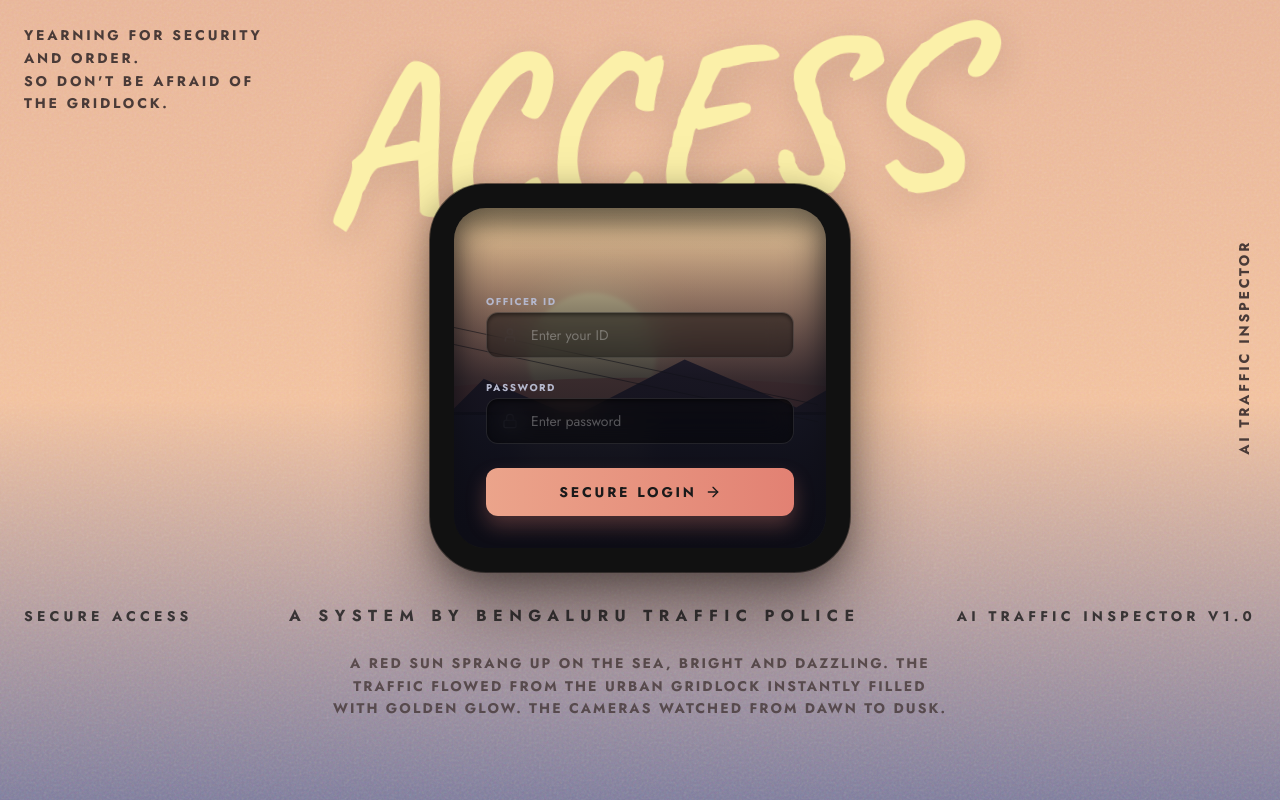
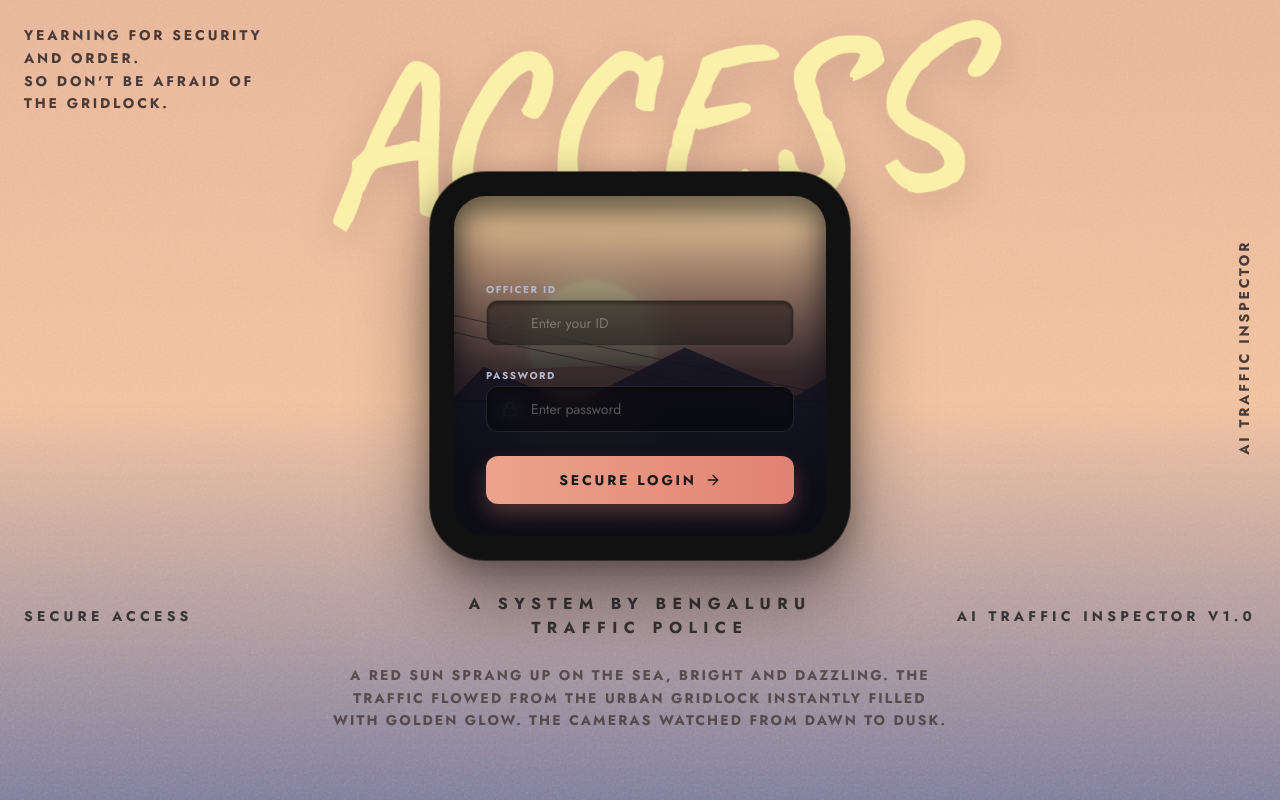
Before and after one commit to SarvagyaGupta-19/AI-Traffic-Inspector-FlipKart-Gridlock-Hackathon-2.0-, a Next.js app in the folder frontend/: page /login in a window 1280 px wide. Built offline with nearby package versions, Linux system fonts and the light colour scheme; no server answers.

Commit message:
style: fix footer text alignment using css grid

```diff
--- a/frontend/src/app/login/page.tsx
+++ b/frontend/src/app/login/page.tsx
@@ -148,14 +148,14 @@ export default function LoginPage() {
         </div>
 
         {/* Cinematic Footer Text */}
-        <div className="mt-8 mb-6 z-10 w-full px-6 flex flex-col md:flex-row justify-between items-center text-[#1a1a1a] opacity-80 gap-4">
-          <div className="text-xs sm:text-sm font-bold tracking-[0.3em] uppercase">
+        <div className="mt-8 mb-6 z-10 w-full px-6 grid grid-cols-1 md:grid-cols-3 items-center text-[#1a1a1a] opacity-80 gap-4">
+          <div className="text-xs sm:text-sm font-bold tracking-[0.3em] uppercase text-center md:text-left">
             SECURE ACCESS
           </div>
           <div className="text-sm sm:text-base font-black tracking-[0.4em] uppercase text-center">
             A SYSTEM BY BENGALURU TRAFFIC POLICE
           </div>
-          <div className="text-xs sm:text-sm font-bold tracking-[0.3em] uppercase">
+          <div className="text-xs sm:text-sm font-bold tracking-[0.3em] uppercase text-center md:text-right">
             AI TRAFFIC INSPECTOR V1.0
           </div>
         </div>
```
